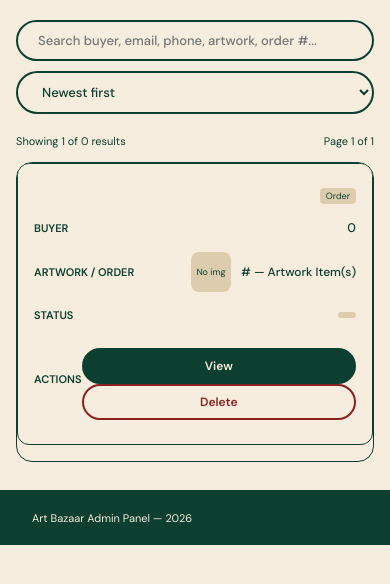
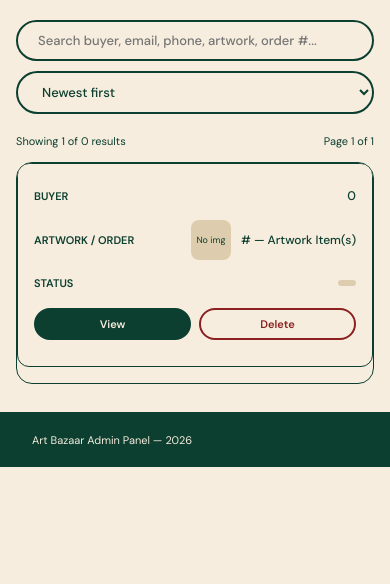
Before and after one commit to TayyabaAbbasi053/art-platform, a PHP site: page /dashboard/admin/inquiries.php in a window 390 px wide. Shown: the part 183-767 px from the top of the page. Run offline with PHP 8.4, Linux system fonts and the light colour scheme; the visitor is signed in with stand-in values (Sample User, id 1); data that the repository does not hold is empty; some libraries are stand-ins or nearby versions.

Commit message:
finished sandbox testing on inquiries page

```diff
--- a/dashboard/admin/inquiries.php
+++ b/dashboard/admin/inquiries.php
@@ -144,7 +144,7 @@ if ($_SERVER['REQUEST_METHOD'] === 'POST' && ($_POST['action'] ?? '') === 'updat
 
             // If cancelled via dropdown, release artworks same as cancel button
             if ($newStatus === 'cancelled') {
-                $conn->query("UPDATE artworks SET status = 'approved', reserved_by = NULL WHERE id IN (SELECT item_id FROM order_items WHERE order_id = $id AND item_type = 'artwork')");
+                $conn->query("UPDATE artworks SET status = 'active', reserved_by = NULL WHERE id IN (SELECT item_id FROM order_items WHERE order_id = $id AND item_type = 'artwork')");
             }
 
             $itemRes = $conn->query("SELECT item_id FROM order_items WHERE order_id = $id AND item_type = 'artwork' LIMIT 1");
@@ -234,7 +234,7 @@ if ($_SERVER['REQUEST_METHOD'] === 'POST' && ($_POST['action'] ?? '') === 'save_
 if ($_SERVER['REQUEST_METHOD'] === 'POST' && ($_POST['action'] ?? '') === 'cancel_order') {
     $id = (int)($_POST['id'] ?? 0);
     if ($id) {
-        $conn->query("UPDATE artworks SET status = 'approved', reserved_by = NULL WHERE id IN (SELECT item_id FROM order_items WHERE order_id = $id AND item_type = 'artwork')");
+        $conn->query("UPDATE artworks SET status = 'active', reserved_by = NULL WHERE id IN (SELECT item_id FROM order_items WHERE order_id = $id AND item_type = 'artwork')");
         $stmt = $conn->prepare("UPDATE orders SET order_status = 'cancelled' WHERE id = ?");
         $stmt->bind_param('i', $id);
         $stmt->execute();
@@ -299,8 +299,8 @@ if ($_SERVER['REQUEST_METHOD'] === 'POST' && ($_POST['action'] ?? '') === 'send_
 
         if (!$orderRow) {
             $toast = 'Order not found.';
-        } elseif ($orderRow['order_status'] !== 'payment_confirmed') {
-            $toast = 'This order must be in Payment Confirmed status before sending to courier.';
+        } elseif (!in_array($orderRow['order_status'], ['payment_confirmed', 'cod'], true)) {
+            $toast = 'This order must be in Payment Confirmed or COD status before sending to courier.';
         } elseif (empty($orderRow['smartlane_warehouse_code'])) {
             $toast = 'This artist has no Smartlane warehouse code set. Add it on the Artists page first.';
         } else {
@@ -333,8 +333,8 @@ if ($_SERVER['REQUEST_METHOD'] === 'POST' && ($_POST['action'] ?? '') === 'send_
                 $note = smartlane_test_mode()
                     ? 'Sent to courier (TEST MODE — no real booking made).'
                     : 'Sent to Smartlane courier for booking.';
-                $stmtH = $conn->prepare("INSERT INTO order_status_history (order_id, status_from, status_to, changed_by_role, changed_by_id, notes) VALUES (?, 'payment_confirmed', 'processing', 'admin', ?, ?)");
-                $stmtH->bind_param('iis', $id, $adminId, $note);
+                $stmtH = $conn->prepare("INSERT INTO order_status_history (order_id, status_from, status_to, changed_by_role, changed_by_id, notes) VALUES (?, ?, 'processing', 'admin', ?, ?)");
+                $stmtH->bind_param('isis', $id, $orderRow['order_status'], $adminId, $note);
                 $stmtH->execute();
                 $toast = smartlane_test_mode()
                     ? 'Sent to courier (test mode — no real booking made yet).'
@@ -577,10 +577,11 @@ function buildQS($overrides = []) {
         .pill.pending { background: var(--sand); color: var(--ink); }
 .pill.cod-pending { background: #fff3cd; color: #856404; border: 1px solid #ffc107; font-weight: 700; }
         /* ── Actions ─────────────────────────────────────────── */
-        .td-actions { display: flex; flex-direction: row; gap: 6px; align-items: center; flex-wrap: nowrap; }
+        .td-actions { display: flex; flex-direction: row; gap: 6px; align-items: center; flex-wrap: nowrap; min-width: 160px; }
+.td-actions form { display: contents; }
 .status-select { padding: 8px 16px; font-size: 12px; font-weight: 500; border: 2px solid var(--border); border-radius: 999px; background: var(--bg); color: var(--ink); font-family: 'DM Sans', sans-serif; cursor: pointer; outline: none; transition: border-color .12s; }
 .status-select:focus { border-color: var(--ink); }
-.act-btn { padding: 8px 18px; font-size: 12px; font-weight: 600; border-radius: 999px; border: 2px solid var(--border); background: var(--sand); color: var(--ink); cursor: pointer; font-family: 'DM Sans', sans-serif; transition: all .12s; white-space: nowrap; }
+.act-btn { padding: 7px 14px; font-size: 11px; font-weight: 600; border-radius: 999px; border: 2px solid var(--border); background: var(--sand); color: var(--ink); cursor: pointer; font-family: 'DM Sans', sans-serif; transition: all .12s; white-space: nowrap; }
 .act-btn:hover { background: #c4b69e; }
 .act-btn.red { background: var(--bg); border-color: #8B2020; color: #8B2020; }
 .act-btn.red:hover { background: #8B2020; color: var(--bg); border-color: #8B2020; }
@@ -680,12 +681,15 @@ function buildQS($overrides = []) {
             tr { background: var(--card); border: 1px solid var(--border); border-radius: 12px; padding: 16px; margin-bottom: 16px; }
             td { padding: 8px 0; border: none; display: flex; justify-content: space-between; align-items: center; }
 td:before { content: attr(data-label); font-weight: 600; font-size: 11px; text-transform: uppercase; color: var(--muted); flex: 1; }
+td[data-label="Actions"] { display: block !important; padding: 10px 0; }
+td[data-label="Actions"]:before { display: none; }
 .hide-mobile { display: none !important; }
-            .td-actions { flex-direction: row; width: 100%; margin-top: 10px; gap: 8px; flex-wrap: wrap; }
-            .td-actions button, .td-actions form { width: 100%; }
-            .td-actions .act-btn { width: 100%; justify-content: center; }
+.td-actions { display: flex !important; flex-direction: row !important; width: 100%; margin-top: 0; gap: 8px; flex-wrap: nowrap; }
+.td-actions button, .td-actions form { width: auto !important; flex: 1; }
+.td-actions .act-btn { width: 100% !important; display: flex; align-items: center; justify-content: center; }
 .td-actions .status-select { width: 100%; }
         }
+        @media(max-width:768px){ .td-actions { display: flex !important; flex-direction: row !important; } .td-actions button, .td-actions form { width: auto !important; flex: 1 !important; } td[data-label="Actions"] { display: block !important; } }
     </style>
 </head>
 <body>
@@ -756,7 +760,6 @@ foreach ($tabLabels as $s => $label): ?>
                 <?php else: ?>
                 <table>
                     <thead><tr>
-                        <th>Type</th>
                         <th>Buyer</th>
                         <th>Artwork / Order</th>
                         <th class="hide-mobile">Amount</th>
@@ -768,9 +771,6 @@ foreach ($tabLabels as $s => $label): ?>
                         $imageUrl = getArtworkImageUrl($item['artwork_image'] ?? '');
                     ?>
                     <tr>
-                        <td data-label="">
-                            <span class="source-pill order" style="font-size:9px;background:var(--sand);color:var(--ink);padding:2px 6px;border-radius:4px;">Order</span>
-                        </td>
                         <td data-label="Buyer">
                             <div class="td-buyer"><?= htmlspecialchars($item['buyer_name']) ?></div>
                             <div class="td-buyer-sub">
@@ -818,12 +818,12 @@ if ($item['item_status'] === 'pending' && $item['payment_method'] === 'cod') {
                         <td data-label="Actions">
     <div class="td-actions">
         <button type="button" class="act-btn blue" onclick="openDetail(<?= $item['id'] ?>)">View</button>
-                                <form method="POST" style="display:inline" onsubmit="return confirm('Delete this order?')">
+        <button type="button" class="act-btn red" onclick="if(confirm('Delete this order?')){document.getElementById('del-<?= $item['id'] ?>').submit();}">Delete</button>
+    </div>
+    <form id="del-<?= $item['id'] ?>" method="POST" style="display:none">
         <input type="hidden" name="action" value="delete">
         <input type="hidden" name="id" value="<?= $item['id'] ?>">
-                                    <button type="submit" class="act-btn red">Delete</button>
     </form>
-                            </div>
 </td>
                     </tr>
                     <?php endforeach; ?>
@@ -1021,7 +1021,7 @@ if ($item['item_status'] === 'pending' && $item['payment_method'] === 'cod') {
             }
 
             // Forward to Artist (Only if confirmed)
-            if (item.item_status === 'payment_confirmed') {
+            if (item.item_status === 'payment_confirmed' || item.item_status === 'cod') {
                 const currentDeliveryStatus = item.delivery_status || 'not_applicable';
                 html += `
                     <form method="POST" class="forward-form">
```
Also changed, not shown: uploads/artworks/art_42_26eb6a17582bf5fc.jpeg (added), uploads/payment_screenshots/1782199623_digital_39_9883921e1c9d1ab2.jpeg (added), uploads/payment_screenshots/1782199729_WhatsApp Image 2026-06-21 at 2.39.27 AM.jpeg (added). Lines whose indentation alone changed are shown as unchanged.
